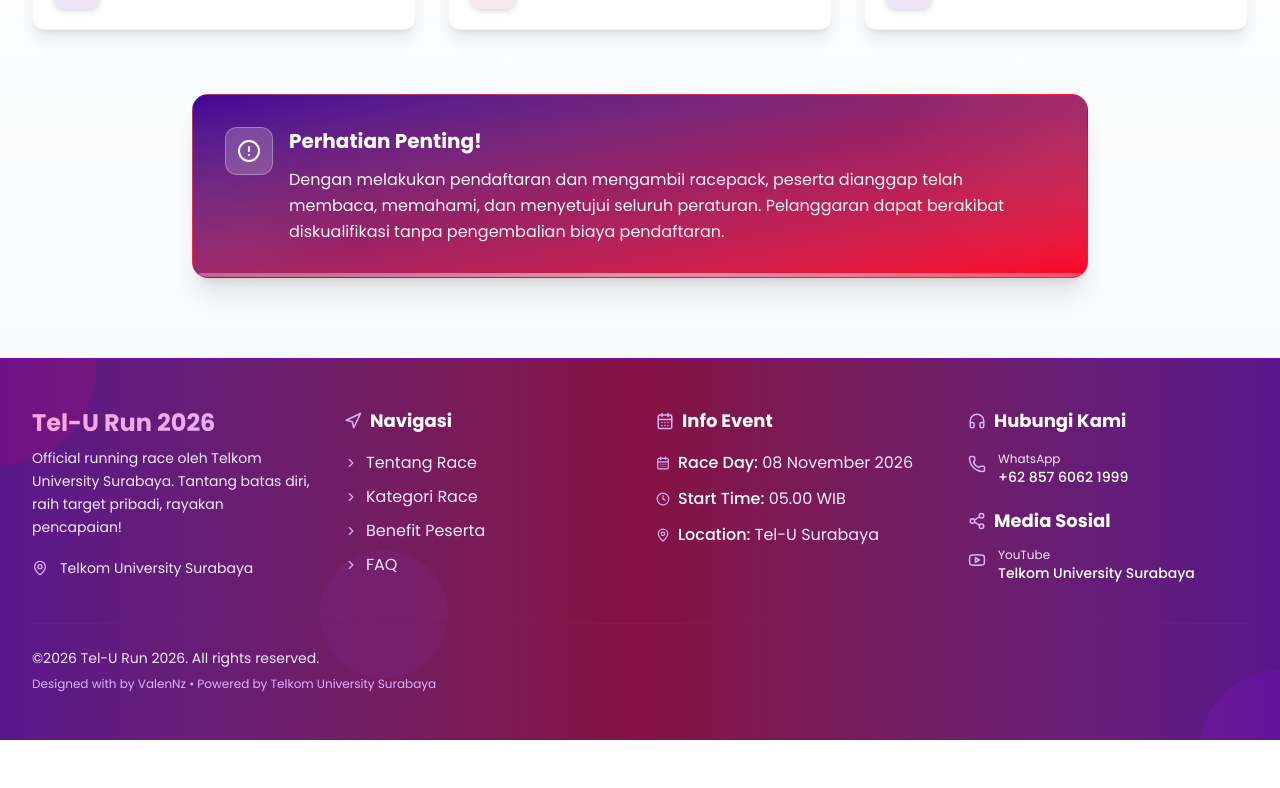
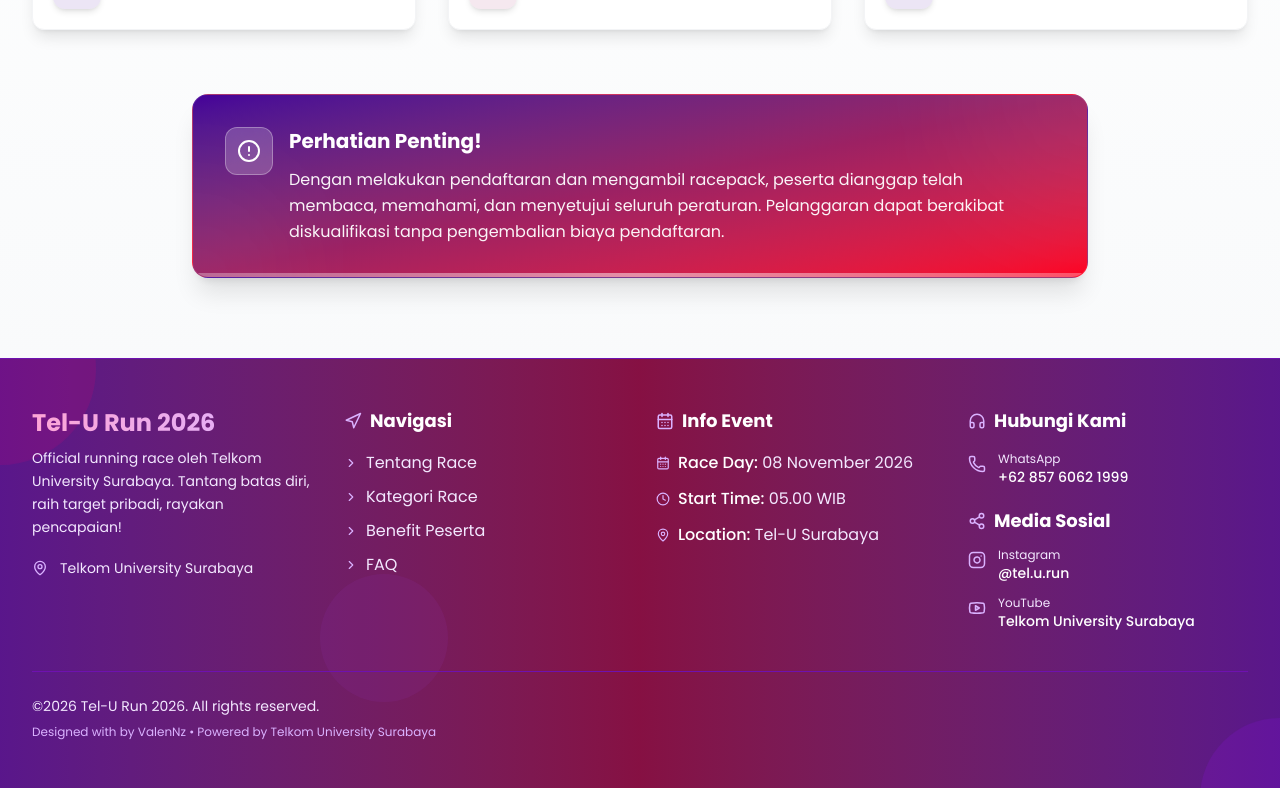
Before and after one commit to aldonesia/telu-run-2026, a Next.js app: page / in a window 1280 px wide. Shown: the part 8015-8803 px from the top of the page. Before the commit the page ends 8755 px from the top, so only its background shows below. Built offline with nearby package versions, Linux system fonts and the light colour scheme.

Commit message:
feat: update media sosial

```diff
--- a/src/components/Footer.tsx
+++ b/src/components/Footer.tsx
@@ -5,6 +5,7 @@
   Clock,
   Phone,
   Youtube,
+  Instagram,
   Navigation,
   CalendarDays,
   ChevronRight,
@@ -28,6 +29,7 @@
   const whatsappLink = `https://wa.me/${whatsappNumber}?text=${encodedMessage}`;
 
   const youtubeLink = 'https://www.youtube.com/@Telkomuniversity_Surabaya';
+  const instagramLink = 'https://www.instagram.com/tel.u.run/';
 
   return (
     <footer className="bg-gradient-to-r from-purple-900 via-pink-900 to-purple-900 text-white border-t border-purple-800 overflow-hidden relative">
@@ -134,6 +136,21 @@
 
                 <div className="flex flex-col gap-3">
                   <a
+                    href={instagramLink}
+                    target="_blank"
+                    rel="noopener noreferrer"
+                    className="flex items-start gap-3 group"
+                  >
+                    <Instagram size={18} className="text-purple-300 mt-1 group-hover:text-white transition-colors flex-shrink-0" />
+                    <div>
+                      <p className="text-purple-100 text-xs">Instagram</p>
+                      <p className="text-white group-hover:text-pink-300 transition-colors text-sm font-medium">
+                        @tel.u.run
+                      </p>
+                    </div>
+                  </a>
+
+                  <a
                     href={youtubeLink}
                     target="_blank"
                     rel="noopener noreferrer"
```
